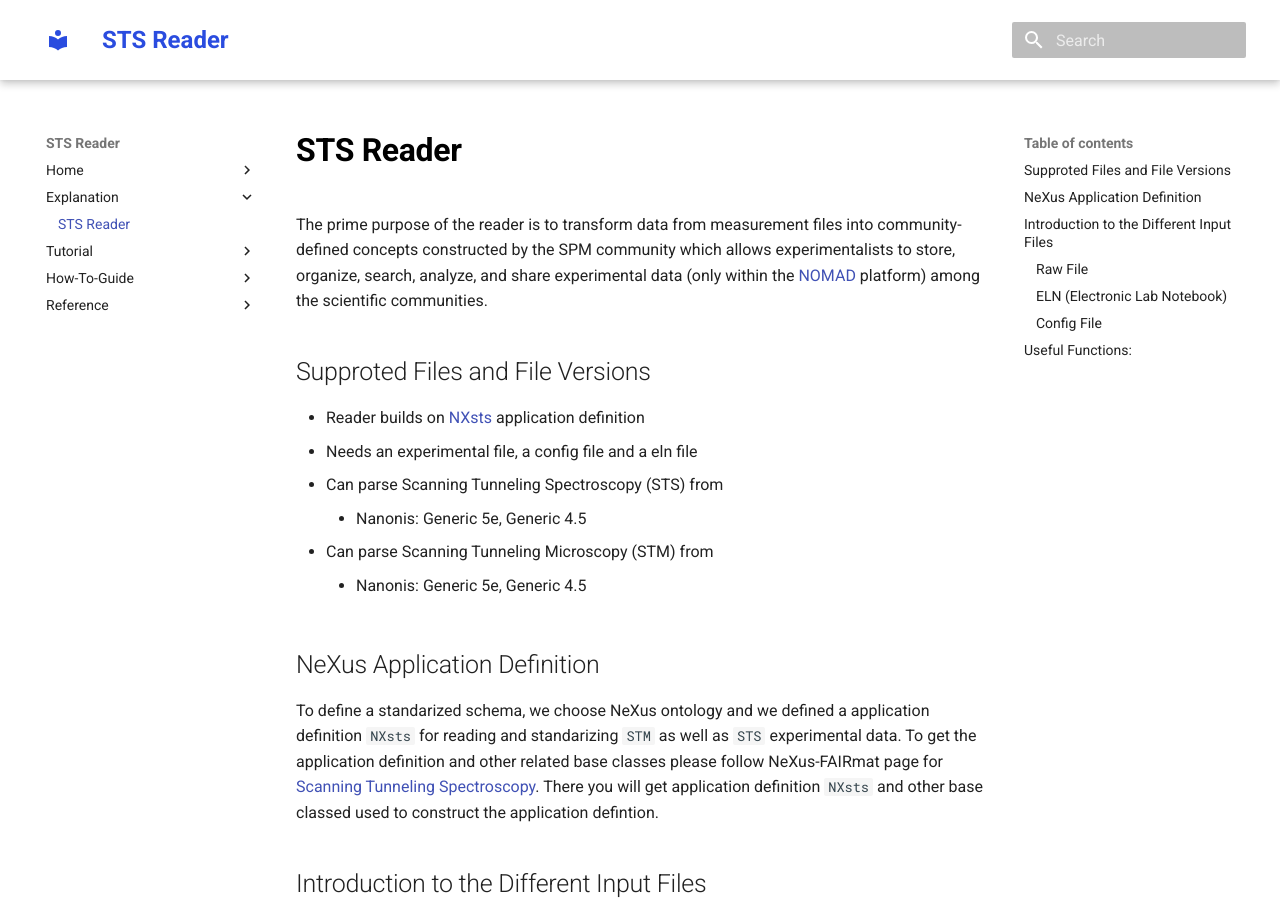
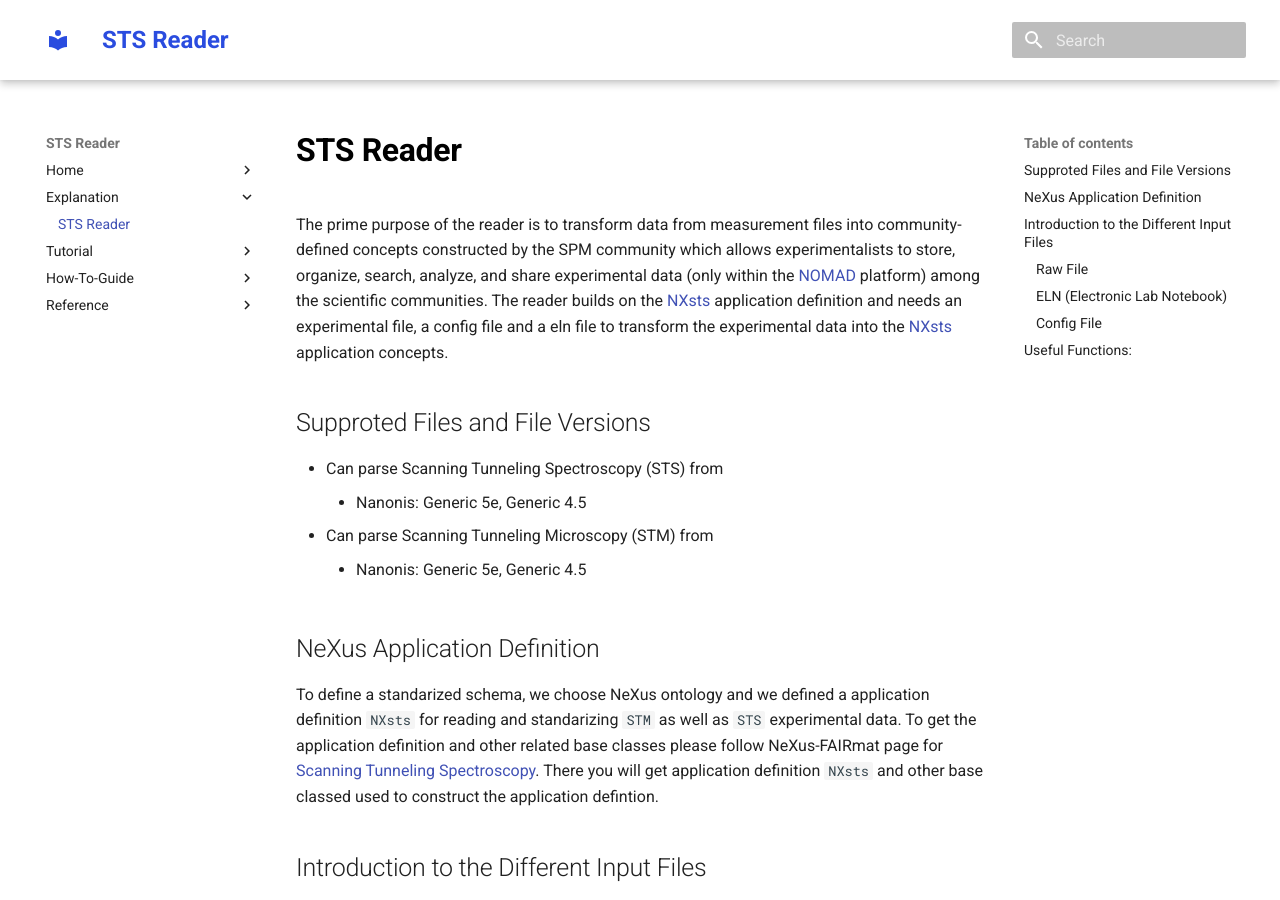
Before and after one commit to FAIRmat-NFDI/pynxtools-stm, an MkDocs documentation site: the page built from docs/explanation/reader-explanation.md, in a window 1280 px wide and 900 px high. Built offline with MkDocs 1.6.1 and Material for MkDocs 9.7.7, drawn with Linux system fonts in a browser that asks for light colours.

Commit message:
adding FAIRmat project proposal.

```diff
--- a/docs/explanation/reader-explanation.md
+++ b/docs/explanation/reader-explanation.md
@@ -1,9 +1,8 @@
 # STS Reader
-The prime purpose of the reader is to transform data from measurement files into community-defined concepts constructed by the SPM community which allows experimentalists to store, organize, search, analyze, and share experimental data (only within the [NOMAD](https://nomad-lab.eu/nomad-lab/) platform) among the scientific communities.
+The prime purpose of the reader is to transform data from measurement files into community-defined concepts constructed by the SPM community which allows experimentalists to store, organize, search, analyze, and share experimental data (only within the [NOMAD](https://nomad-lab.eu/nomad-lab/) platform) among the scientific communities. The reader builds on the [NXsts](https://github.com/FAIRmat-NFDI/nexus_definitions/blob/fairmat/contributed_definitions/NXsts.nxdl.xml) application definition and needs an experimental file, a config file and a eln file to transform the experimental data into the [NXsts](https://github.com/FAIRmat-NFDI/nexus_definitions/blob/fairmat/contributed_definitions/NXsts.nxdl.xml) application concepts.
 
 ## Supproted Files and File Versions
-- Reader builds on [NXsts](https://github.com/FAIRmat-NFDI/nexus_definitions/blob/fairmat/contributed_definitions/NXsts.nxdl.xml) application definition
-- Needs an experimental file, a config file and a eln file
+
 - Can parse Scanning Tunneling Spectroscopy (STS) from
     - Nanonis: Generic 5e, Generic 4.5
 - Can parse Scanning Tunneling Microscopy (STM) from
```
Also changed, not shown: docs/index.md (+2 -1 lines).
